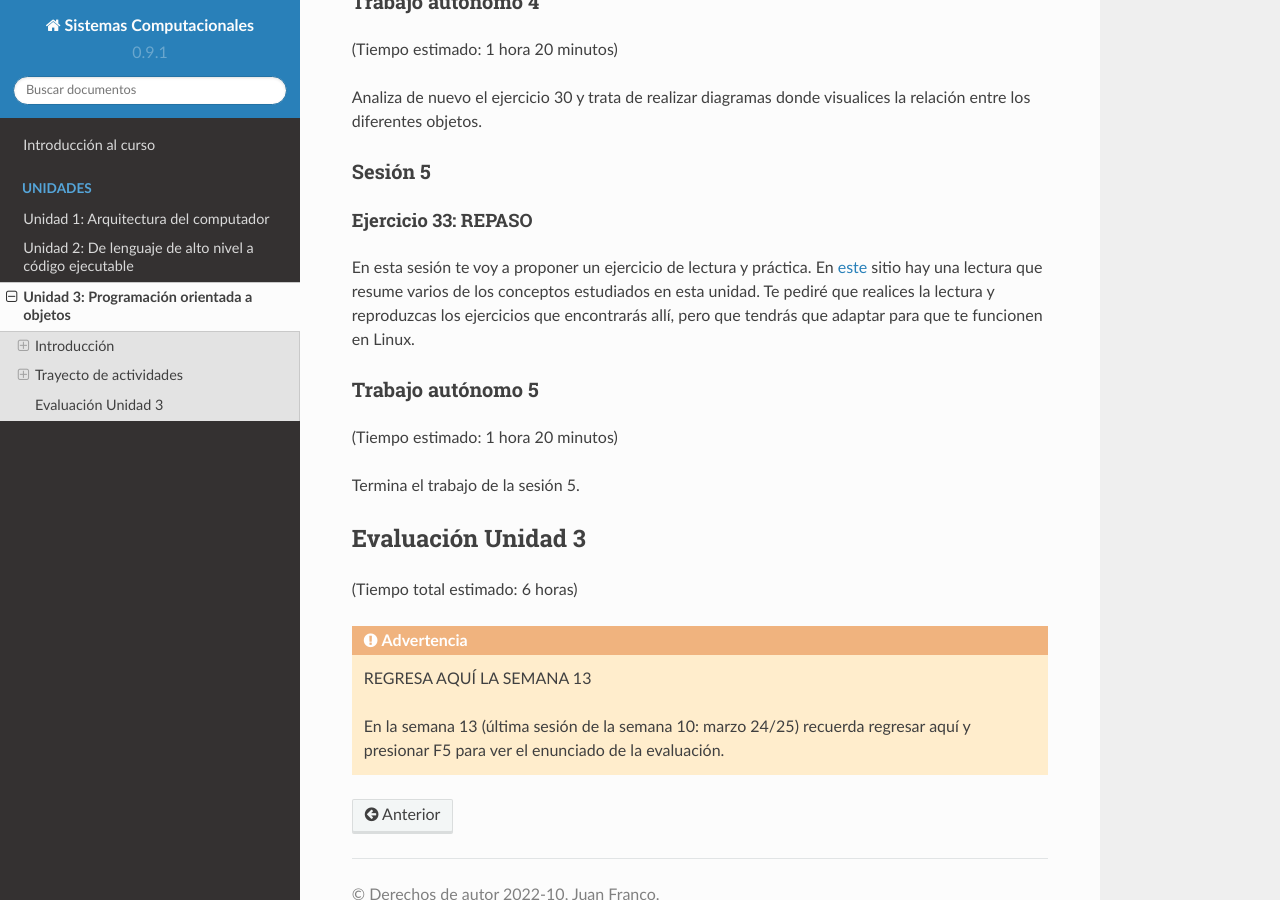
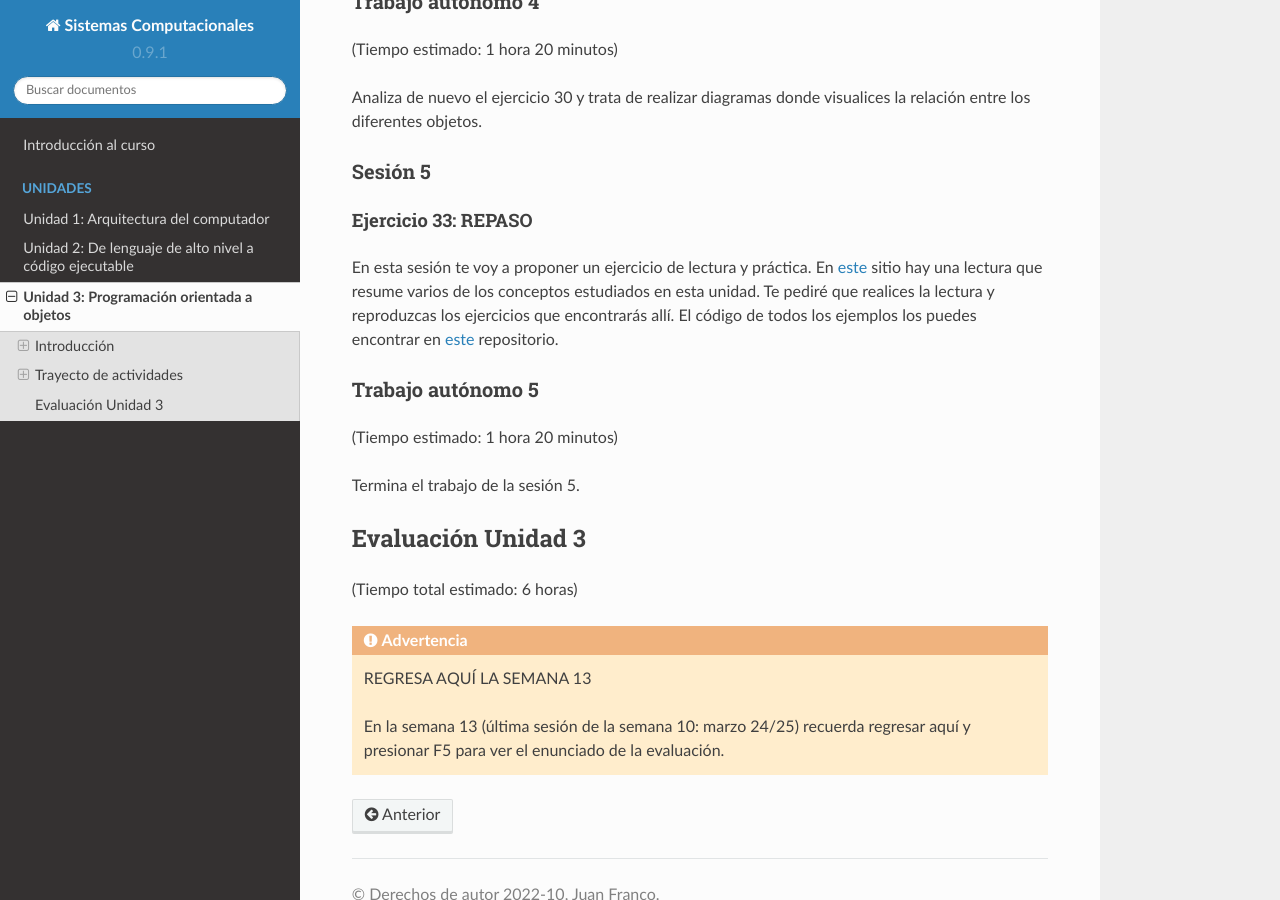
Before and after one commit to juanferfranco/SistemasComputacionales, a Sphinx documentation site: the page built from docs/_unidad3/unidad3.rst, in a window 1280 px wide and 900 px high, scrolled down 40198 px. Built offline with Sphinx 7.4.7 and the Read the Docs theme 2.0.0, drawn with Linux system fonts in a browser that asks for light colours.

Commit message:
add github url to ej33

```diff
--- a/docs/_unidad3/unidad3.rst
+++ b/docs/_unidad3/unidad3.rst
@@ -2176,8 +2176,8 @@ Ejercicio 33: REPASO
 En esta sesión te voy a proponer un ejercicio de lectura y práctica. En
 `este <https://www.state-machine.com/oop>`__ sitio hay una lectura que resume
 varios de los conceptos estudiados en esta unidad. Te pediré que realices la lectura
-y reproduzcas los ejercicios que encontrarás allí, pero que tendrás que adaptar
-para que te funcionen en Linux.
+y reproduzcas los ejercicios que encontrarás allí. El código de todos los ejemplos los puedes
+encontrar en `este <https://github.com/QuantumLeaps/OOP-in-C>`__ repositorio.
 
 Trabajo autónomo 5
 ********************
```
